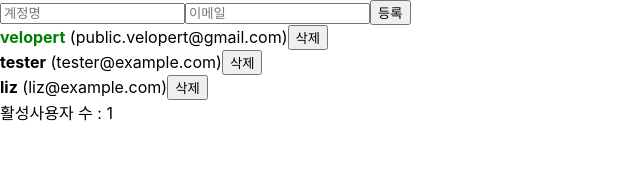
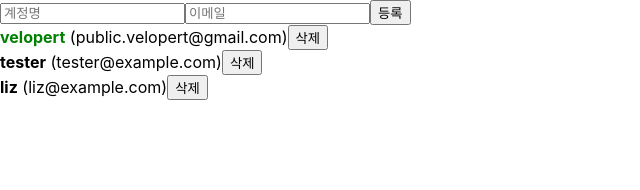
Before and after one commit to kimmjieun/react-study, a React (Create React App) app: page / in a window 1280 px wide. Shown: the top 190 px of the page, without its empty margins (0-640 px from the left). Built offline with nearby package versions, Linux system fonts and the light colour scheme.

Commit message:
주석 처리

```diff
--- a/src/App.js
+++ b/src/App.js
@@ -89,7 +89,7 @@ function App() {
         onCreate={onCreate}
       />
       <UserList users={users} onRemove={onRemove} onToggle={onToggle}/>
-      <div>활성사용자 수 : {count}</div>
+      {/*<div>활성사용자 수 : {count}</div>*/}
     </>
   );
 
```
